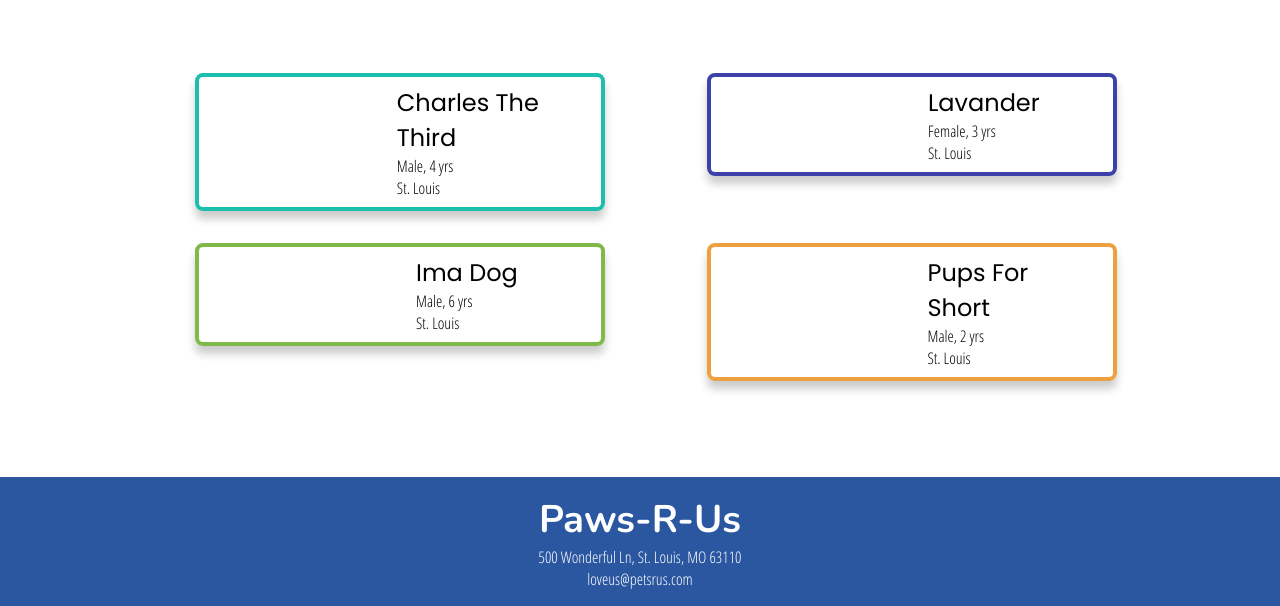
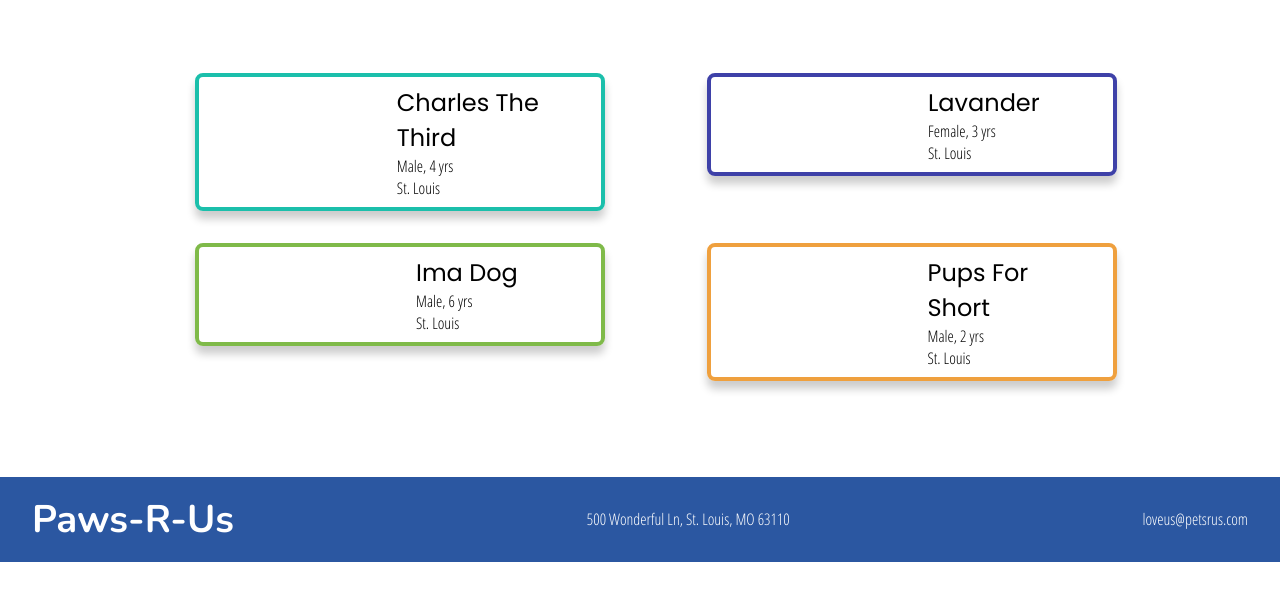
Before and after one commit to erinneh/dog_adoption-master, a plain HTML site: page index.html in a window 1280 px wide. Shown: the part 831-1437 px from the top of the page. After the commit the page ends 1393 px from the top, so only its background shows below. Drawn offline with nearby package versions, Linux system fonts and the light colour scheme.

Commit message:
second commit

```diff
--- a/main.css
+++ b/main.css
@@ -168,21 +168,23 @@ section h2 {
 footer {
     background-color: #2B57A1;  /* dark blue */
     display: flex;
+    flex-direction: row;
     justify-content: space-between;
-    align-items: center;
     padding: 1em 2em;
     color: #FFFFFF;
     font-family: 'Open Sans Condensed', sans-serif;
 }
 
 
-/* COPYPASTA */
 
-/* Tablet Styles */
+/* TABLET -SPECIFIC Styles */
 
 
 @media (min-width: 400px), (max-width:960px){
-  html { background: grey; }
+
+    html {
+       background: #eeeeee;
+     }
 
     .pups-container {
         width: 100%;
@@ -192,6 +194,7 @@ footer {
         align-items: flex-start;
         flex-wrap: wrap;
     }
+
 
   .pup-wrapper {
       width: 40%;
@@ -208,16 +211,15 @@ footer {
   .pup-pic {
       width: 100%;
       height: 50%;
-
       background-size: cover;
       background-position: center;
       background-size: cover;
       background-position: center;
   }
-}
+
 
   footer {
-    background-color: #2B57A1;  /* dark blue */
+      background-color: #2B57A1;
       display: flex;
       flex-direction: row;
       justify-content: space-between;
@@ -226,16 +228,13 @@ footer {
       color: #FFFFFF;
       font-family: 'Open Sans Condensed', sans-serif;
   }
-
-
-/* Mobile Styles */
-
-
+}
+/* MOBILE Styles */
 
 
 @media only screen and (max-width: 400px) {
     body {
-    background-color: #F09A9D; /* Red */
+      background-color: #dddddd; /* Red */
     }
 
     .pups-container {
@@ -269,7 +268,6 @@ footer {
       background-size: cover;
       background-position: center;
   }
-}
 
   footer {
       background-color: #2B57A1;  /* dark blue */
@@ -281,13 +279,15 @@ footer {
       color: #FFFFFF;
       font-family: 'Open Sans Condensed', sans-serif;
   }
+}
 
-
-/* Desktop Styles */
+/* DESKTOP Styles */
 
 
 @media (min-width: 961px) {
-html { background: white; }
+html {
+ background: white;
+}
 
 .pups-container {
     width: 100%;
@@ -319,4 +319,17 @@ html { background: white; }
     background-size: cover;
     background-position: center;
 }
+
+  @media (min-width: 961px) {
+    footer {
+        background-color: #2B57A1;  /* dark blue */
+        display: flex;
+        flex-direction: row; /* change */
+        justify-content: space-between;
+        align-items: center;
+        padding: 1em 2em;
+        color: #FFFFFF;
+        font-family: 'Open Sans Condensed', sans-serif;
     }
+  }
+}
```
Lines whose indentation alone changed are shown as unchanged.
